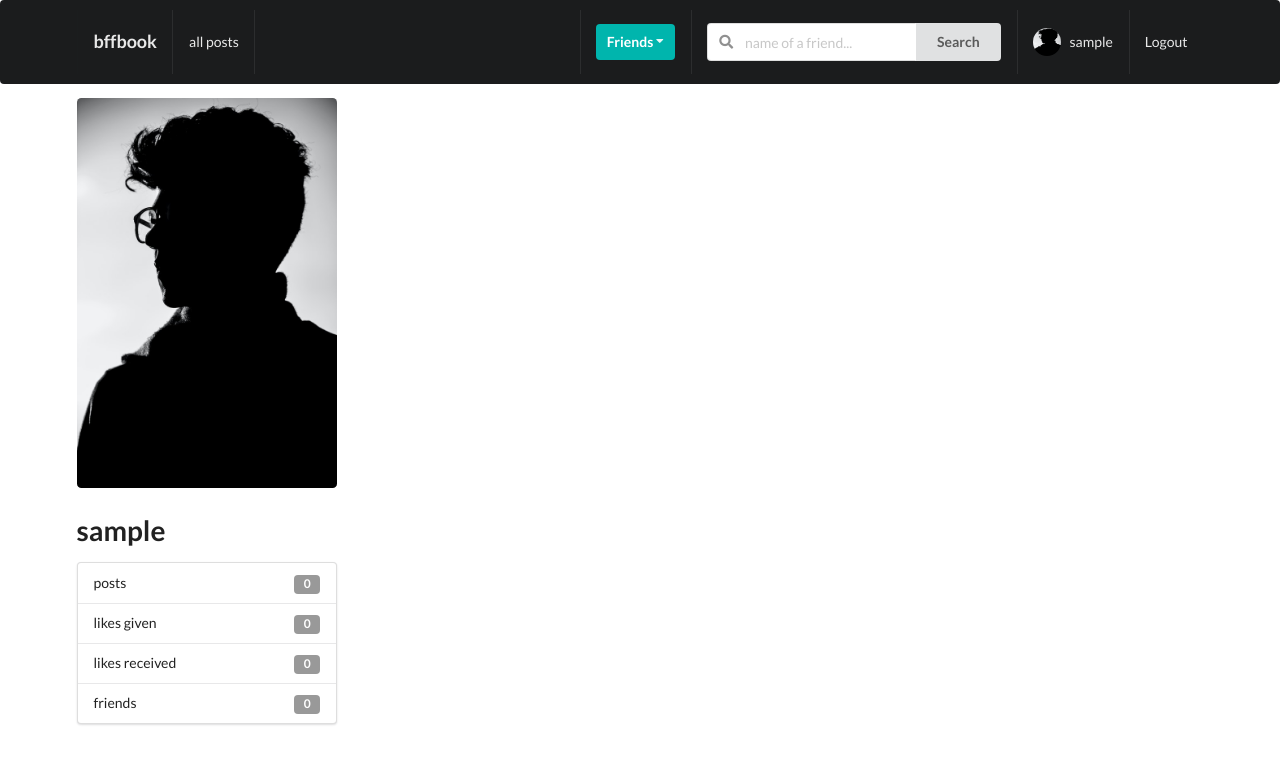
After one commit to minahosam/social-network, a Django app: template Profile/templates/profiles/detail.html in a window 1280 px wide. The commit adds this page. Shown: the top 764 px of the page. Run offline with Django 3.2, Linux system fonts and the light colour scheme; the template is opened without the code that fills it: values that come from a table or form of the project are taken from there, others are empty; the visitor is signed in with stand-in values (Sample User, id 1); data comes from the database, SQL or seed files in the repository; some libraries are stand-ins or nearby versions.

Commit message:
handle navbar

```diff
--- /dev/null
+++ b/Profile/context_processors.py
@@ -0,0 +1,8 @@
+from .models import profile , relation
+def user_pic(request):
+    my_profile=profile.objects.get(user=request.user)
+    # pic=my_profile.image
+    return{'profile':my_profile}
+def invitation_receive_no(request):
+    invitations_num=relation.objects.receive_invitations(receiver_=request.user).count()
+    return{'inv_num':invitations_num}
--- a/Profile/models.py
+++ b/Profile/models.py
@@ -2,6 +2,7 @@ from django.db import models
 from django.contrib.auth.models import User
 from django.utils.text import slugify
 from django.db.models import Q
+from django.shortcuts import reverse
 # Create your models here.
 class  profile_manager(models.Manager):
     def all_profiles_exclude_me(self,me):
@@ -42,6 +43,8 @@ class profile(models.Model):
     updated=models.DateTimeField(auto_now=True)
     created=models.DateField(auto_now=True)
     objects=profile_manager()
+    def get_absolute_url(self):
+        return reverse('profile:detail', kwargs={'slug': self.slug})
     def my_friends(self):
         return self.friends.all()
     def num_posts(self):
@@ -82,9 +85,9 @@ class relationmanager(models.Manager):
     def receive_invitations(self,receiver_):
         received=relation.objects.filter(receiver=receiver_,status='sent')
         return received
-    # def send_invitations(self,sender_):
-    #     sent=relation.objects.filter(sender=sender_,status='sent')
-    #     return sent
+    def send_invitations(self,sender_):
+        sent=relation.objects.filter(sender=sender_,status='sent')
+        return sent
 class relation(models.Model):
     sender = models.ForeignKey(User,related_name='sender', on_delete=models.CASCADE)
     receiver=models.ForeignKey(User,related_name='receiver', on_delete=models.CASCADE)
--- a/Profile/signals.py
+++ b/Profile/signals.py
@@ -28,7 +28,7 @@ def remove_friends(sender,instance,**kwargs):
 def reject_friends(sender,instance,created, **kwargs):
     sender_=instance.sender
     receiver_=instance.receiver
-    if  isinstance.status=='rejected':
+    if  instance.status=='rejected':
         sender_.friends.remove(receiver_.user)
         receiver_.friends.remove(sender_.user)
         sender_.save()
--- a/Profile/templates/profiles/all.html
+++ b/Profile/templates/profiles/all.html
@@ -17,7 +17,7 @@
             <div class="thirteen wide column">
               <h3>{{item.user}}</h3>
               <p>{{item.bio}}</p>
-              <button class="ui primary button"> see profile </button>
+              <a href="{{item.get_absolute_url}}"><button class="ui primary button"> see profile </button></a>
             </div>
             <form action="{% url 'profile:sent' %}" method="GET">
               <input type="hidden" name="profile_pk" value="{{item.pk}}">
--- /dev/null
+++ b/Profile/templates/profiles/detail.html
@@ -0,0 +1,74 @@
+{% extends "base.html" %}
+{% block title %}
+  profile
+{% endblock title %}
+{% block content %}
+  <div class="ui grid">
+      <div class="row">
+          <div class="four wide column">
+            <img class="ui medium rounded image" src="{{object.image.url}}" alt="">
+            <h1>{{object.user}}</h1>
+            <div class="ui vertical fluid menu">
+                <div class="item">
+                    posts
+                    <div class="ui label">{{object.num_posts}}</div>
+                </div>
+                <div class="item">
+                    likes given
+                    <div class="ui label">{{object.all_likes_given}}</div>
+                </div>
+                <div class="item">
+                    likes received
+                    <div class="ui label">{{object.all_likes_received}}</div>
+                </div>
+                <div class="item">
+                    friends
+                    <div class="ui label">{{object.my_friends_no}}</div>
+                </div>
+            </div>
+            {% if request.user != object.user %}
+              <form action="{% url 'profile:sent' %}" method="GET">
+                  <input type="hidden" name="profile_pk" value="{{object.pk}}">
+
+                  {% if object.user not in rel_receiver and object.user not in rel_sender %}
+                    <button class="ui positive basic button w-big" type="submit"><i class="plus square icon"></i>add friend</button>
+                  {% endif %}
+
+                </form>
+
+                {% if object.user in rel_receiver and object.user not in rel_sender  and request.user not in object.friends.all%}
+                  <button class="ui disable button" type="submit"><i class="user icon"></i>waiting for response</button>
+                {% endif %}
+                {% if object.user not in rel_receiver and object.user in rel_sender  and request.user not in object.friends.all%}
+                  <button class="ui disable button" type="submit"><i class="user icon"></i>need to approval</button>
+                {% endif %}
+
+                <form action="{% url 'profile:remove' %}" method="GET">
+                  <input type="hidden" name="profile_pk" value="{{object.pk}}">
+
+                  {% if request.user in object.friends.all %}
+                    <button class="ui negative basic button" type="submit"><i class="minus square icon"></i>REMOVE</button>
+                  {% endif %}
+
+                </form>
+
+
+              {% endif %}
+
+          </div>
+          <div class="twelve wide column">
+
+              {% if len_posts %}
+
+                {% for post in posts %}
+                    <div class="segment ui fluid">
+                        {{post.content}}
+                    </div>
+                {% endfor %}
+
+              {% endif %}
+
+          </div>
+      </div>
+  </div>
+{% endblock content %}
--- a/Profile/urls.py
+++ b/Profile/urls.py
@@ -1,11 +1,11 @@
 from django.urls import path
-from .views import send_invitation, show_my_profile,update_profile , invitations_receive,invitation_sent,all_aviable_profiles,aviable_invited_people,all_profiles,send_invitation,remove_user,accept_invite,reject_invite
+from .views import send_invitation, show_my_profile,update_profile , invitations_receive,invitation_sent,all_aviable_profiles,aviable_invited_people,all_profiles,send_invitation,remove_user,accept_invite,reject_invite,profile_detail
 app_name='profile'
 urlpatterns = [
     path('',show_my_profile,name='my_profile'),
     path('update/',update_profile,name='update'),
     path('invite/',invitations_receive,name='invite'),
-    path('sent/',invitation_sent,name='sent'),
+    path('sent/',invitation_sent,name='sent_'),
     path('all_profiles/',all_aviable_profiles,name='all'),
     path('aviable_prof',aviable_invited_people,name='available'),
     path('all/',all_profiles.as_view(),name='all'),
@@ -13,4 +13,5 @@ urlpatterns = [
     path('remove-user/',remove_user,name='remove'),
     path('accept/',accept_invite,name='accept'),
     path('reject/',reject_invite,name='reject'),
+    path('<slug>/',profile_detail.as_view(),name='detail'),
 ]
--- a/project/settings.py
+++ b/project/settings.py
@@ -64,6 +64,8 @@ TEMPLATES = [
                 'django.template.context_processors.request',
                 'django.contrib.auth.context_processors.auth',
                 'django.contrib.messages.context_processors.messages',
+                'Profile.context_processors.user_pic',
+                'Profile.context_processors.invitation_receive_no',
             ],
         },
     },
--- a/static/js/main.js
+++ /dev/null
@@ -1,6 +0,0 @@
-$('#modal-btn').click(function(){
-
-    $('.ui.modal')
-    .modal('show')
-    ;
-})
--- /dev/null
+++ b/static/main.js
@@ -0,0 +1,12 @@
+
+
+$(document).ready(function(){
+    console.log('hello world')
+    $('#modal-btn').click(function(){
+        console.log('working')
+        $('.ui.modal')
+        .modal('show')
+        ;
+    })
+    $('.ui.dropdown').dropdown()
+})
--- a/templates/base.html
+++ b/templates/base.html
@@ -6,7 +6,7 @@
     <meta charset="utf-8">
     <meta name="viewport" content="width=device-width, initial-scale=1, shrink-to-fit=no">
     <!-- jQuery -->
-    <script src="https://code.jquery.com/jquery-3.3.1.min.js"></script>
+    <script src="https://code.jquery.com/jquery-3.6.0.min.js"></script>
     <!--Custom css ADD HERE-->
     <link rel="stylesheet" type='text/css' href="{% static 'css/style.css' %}">
     <meta charset="utf-8">
@@ -28,7 +28,8 @@
     {% endblock scripts %}
 
    <!--Custom js ADD HERE-->
-   <script type="text/javascript" src="{% static 'js/main.js' %}"></script>
+   <script src="{% static 'main.js' %}"></script>
+   <!-- <script type="text/javascript" src={% static 'main.js' %}></script> -->
 
   </body>
 </html>
--- a/templates/main/navbar.html
+++ b/templates/main/navbar.html
@@ -4,8 +4,8 @@
           <h3>bffbook</h3>
       </a>
       {% if request.user.is_authenticated %}
-      <a href="" class="item">
-          Home
+      <a href="{% url 'posts:all' %}" class="item">
+          all posts
       </a>
       {% endif %}
 
@@ -15,14 +15,14 @@
               <div class="ui floating dropdown icon button teal"> Friends
                   <i class="dropdown icon"></i>
                   <div class="menu">
-                      <a href="" class="item">
+                      <a href="{% url 'profile:all' %}" class="item">
                           All Profiles
                       </a>
-                      <a href="" class="item">
+                      <a href="{% url 'profile:sent_' %}" class="item">
                           Send Invites
                       </a>
-                      <a href="" class="item">
-                          Received Invites
+                      <a href="{% url 'profile:invite' %}" class="item">
+                          Received Invites &nbsp; <div class="ui purple horizontal label">{{inv_num}}</div>
                       </a>
                   </div>
                </div>
@@ -37,7 +37,8 @@
               </form>
               </div>
 
-              <a href="" class="item">
+              <a href="{% url 'profile:my_profile' %}" class="item">
+                  <img src="{{profile.image.url}}" class="ui avatar image">&nbsp;
                    {{ request.user }}
               </a>
 
```
Also changed, not shown: Profile/views.py (+39 -2 lines), posts/templates/posts/all_post.html (+95 -5 lines), posts/views.py (+11 -2 lines), static/style.css (added, +31 -0 lines), images/9.png (added), static/media/avatar.jpg (added).
